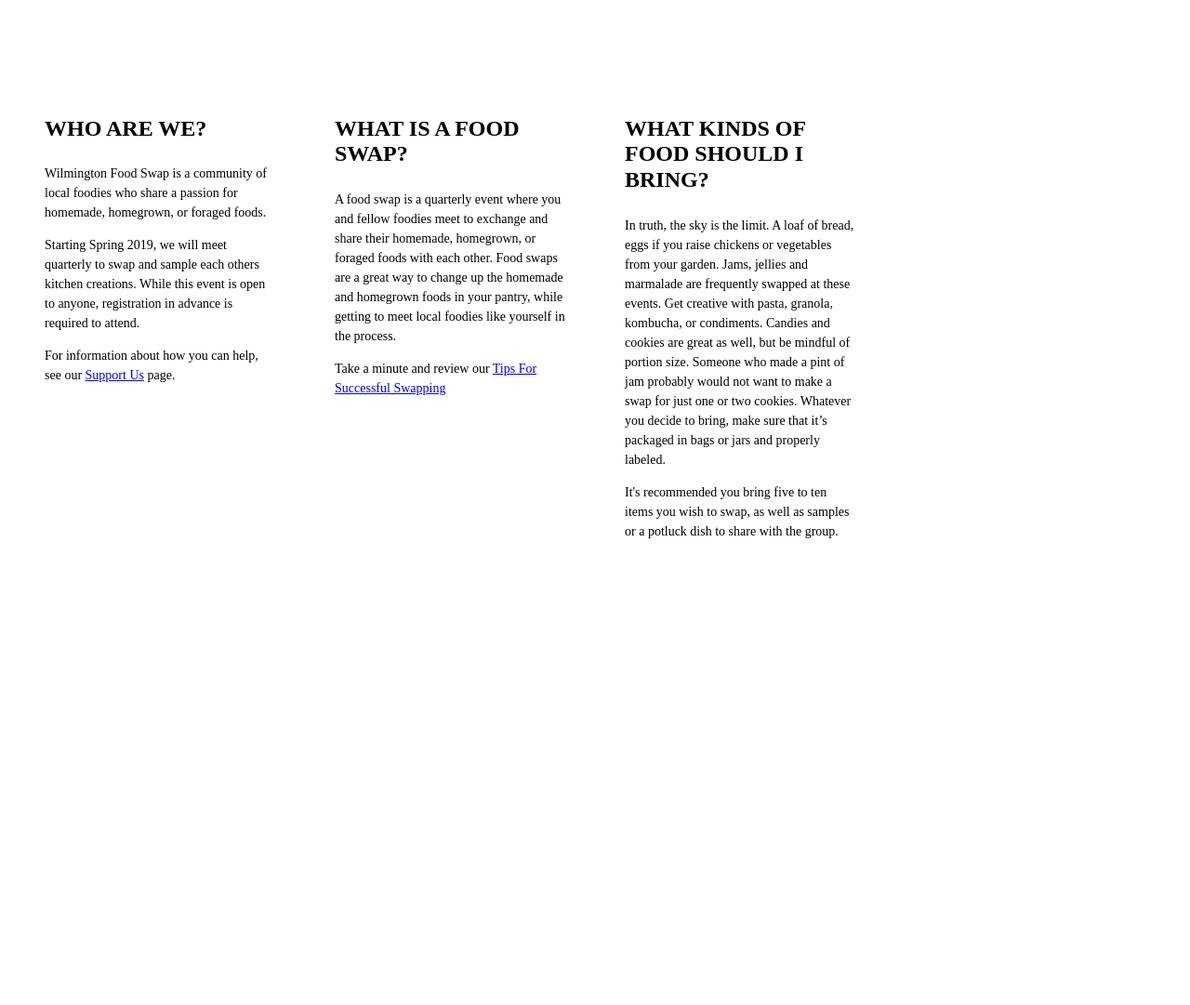
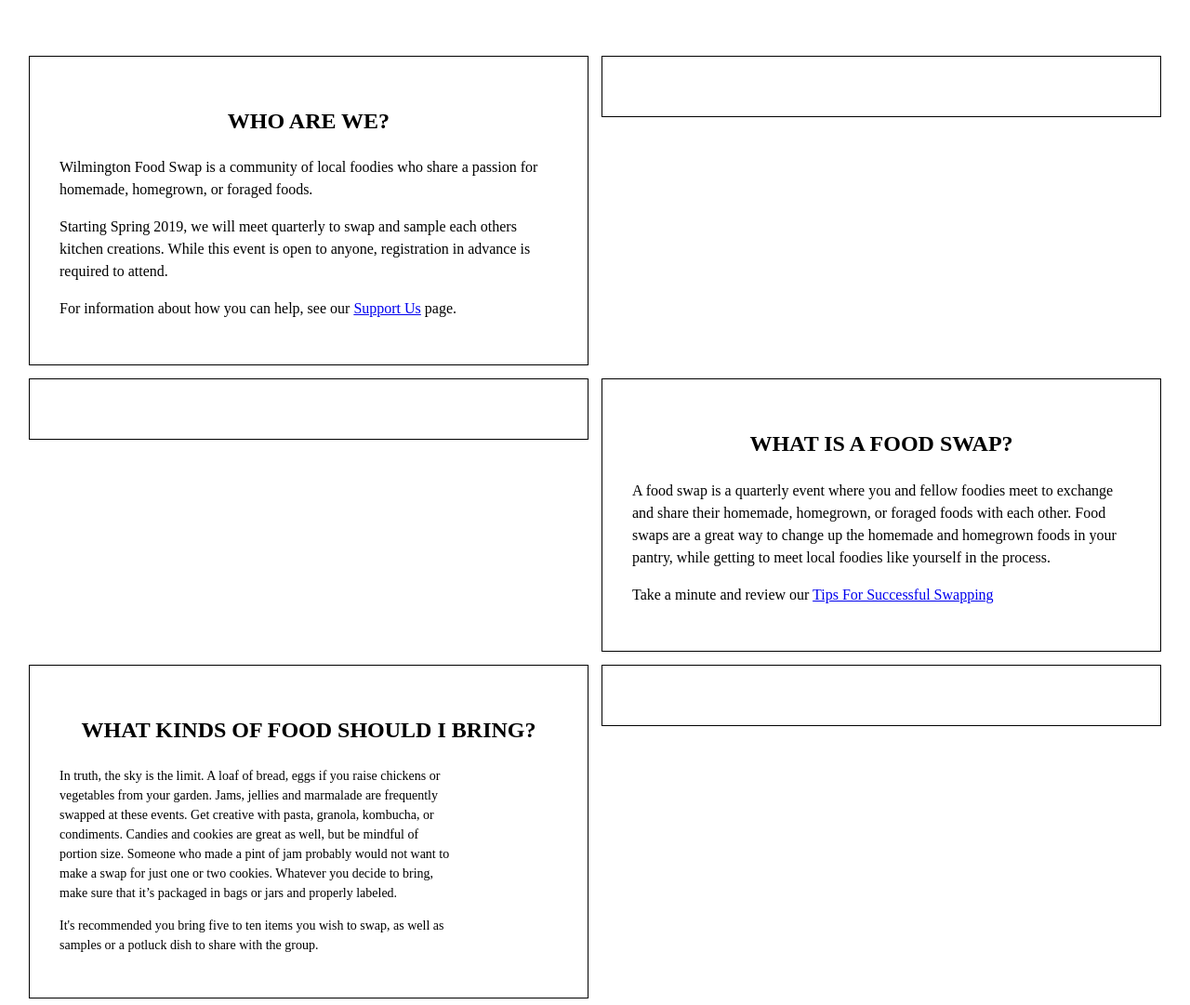
Before and after one commit to talescript/foodswap, a plain HTML site: page index.html in a window 1280 px wide. Shown: the part 834-1915 px from the top of the page at 93% size. Before the commit the page ends 1478 px from the top, so only its background shows below. Drawn offline with Linux system fonts and the light colour scheme.

Commit message:
Add about section

```diff
--- a/index.html
+++ b/index.html
@@ -41,47 +41,80 @@
         </p>
     </div>
 
-    <section class="fl w-100 cf pa3 mw9 center">
-        <div class="fl w-100 w-50-m w-25-l pa3-m pa4-l">
-            <h3 class="f3 ttu">Who are we?</h3>
-            <p class="f6 lh-copy measure">
+    <section class="mw9 center ph3-ns">
+        <div class="cf ph2-ns">
+            <div class="fl w-100 w-50-ns pa2">
+                <div class="outline bg-white pa4">
+                    <h3 class="f3 ttu tc">Who are we?</h3>
+                    <p class="f5 lh-copy measure-wide">
                         Wilmington Food Swap is a community of local foodies who share a passion for homemade, homegrown, or foraged foods.
                     </p>
-            <p class="f6 lh-copy measure">
+                    <p class="f5 lh-copy measure-wide">
                         Starting Spring 2019, we will meet quarterly to swap and sample each others kitchen creations. While this event is open to
                         anyone, registration in advance is required to attend.
                     </p>
-            <p class="f6 lh-copy measure">
+                    <p class="f5 lh-copy measure-wide">
                         For information about how you can help, see our
                         <a href="#">Support Us</a> page.
                     </p>
                 </div>
-        <div class="fl w-100 w-50-m w-25-l pa3-m pa4-l">
-            <h3 class="f3 ttu">What is a food swap?</h3>
-            <p class="f6 lh-copy measure">
+            </div>
+            <div class="fl w-100 w-50-ns pa2">
+                <div class="outline bg-white pa4">
+
+                </div>
+            </div>
+        </div>
+    </section>
+    <section class="mw9 center ph3-ns">
+        <div class="cf ph2-ns">
+            <div class="fl w-100 w-50-ns pa2">
+                <div class="outline bg-white pa4">
+
+                </div>
+            </div>
+            <div class="fl w-100 w-50-ns pa2">
+                <div class="outline bg-white pa4">
+                    <h3 class="f3 ttu tc">What is a food swap?</h3>
+                    <p class="f5 lh-copy measure-wide">
                         A food swap is a quarterly event where you and fellow foodies meet to exchange and share their homemade, homegrown, or foraged
-                foods with each other. Food swaps are a great way to change up the homemade and homegrown foods in your pantry,
-                while getting to meet local foodies like yourself in the process.
+                        foods with each other. Food swaps are a great way to change up the homemade and homegrown foods in
+                        your pantry, while getting to meet local foodies like yourself in the process.
                     </p>
-            <p class="f6 lh-copy measure">
+                    <p class="f5 lh-copy measure-wide">
                         Take a minute and review our
                         <a href="#">Tips For Successful Swapping</a>
                     </p>
                 </div>
-        <div class="fl w-100 w-50-m w-25-l pa3-m pa4-l">
-            <h3 class="f3 ttu">What kinds of food should I bring?</h3>
+            </div>
+        </div>
+    </section>
+    <section class="mw9 center ph3-ns">
+        <div class="cf ph2-ns">
+            <div class="fl w-100 w-50-ns pa2">
+                <div class="outline bg-white pa4">
+                    <h3 class="f3 ttu tc">What kinds of food should I bring?</h3>
                     <p class="f6 lh-copy measure">
                         In truth, the sky is the limit. A loaf of bread, eggs if you raise chickens or vegetables from your garden. Jams, jellies
-                and marmalade are frequently swapped at these events. Get creative with pasta, granola, kombucha, or condiments.
-                Candies and cookies are great as well, but be mindful of portion size. Someone who made a pint of jam probably
-                would not want to make a swap for just one or two cookies. Whatever you decide to bring, make sure that it’s
-                packaged in bags or jars and properly labeled.
+                        and marmalade are frequently swapped at these events. Get creative with pasta, granola, kombucha,
+                        or condiments. Candies and cookies are great as well, but be mindful of portion size. Someone who
+                        made a pint of jam probably would not want to make a swap for just one or two cookies. Whatever you
+                        decide to bring, make sure that it’s packaged in bags or jars and properly labeled.
                     </p>
                     <p class="f6 lh-copy measure">
                         It's recommended you bring five to ten items you wish to swap, as well as samples or a potluck dish to share with the group.
                     </p>
                 </div>
+            </div>
+            <div class="fl w-100 w-50-ns pa2">
+                <div class="outline bg-white pa4">
+
+                </div>
+            </div>
+        </div>
     </section>
+
+
 
 </body>
 
```
Lines whose indentation alone changed are shown as unchanged.
